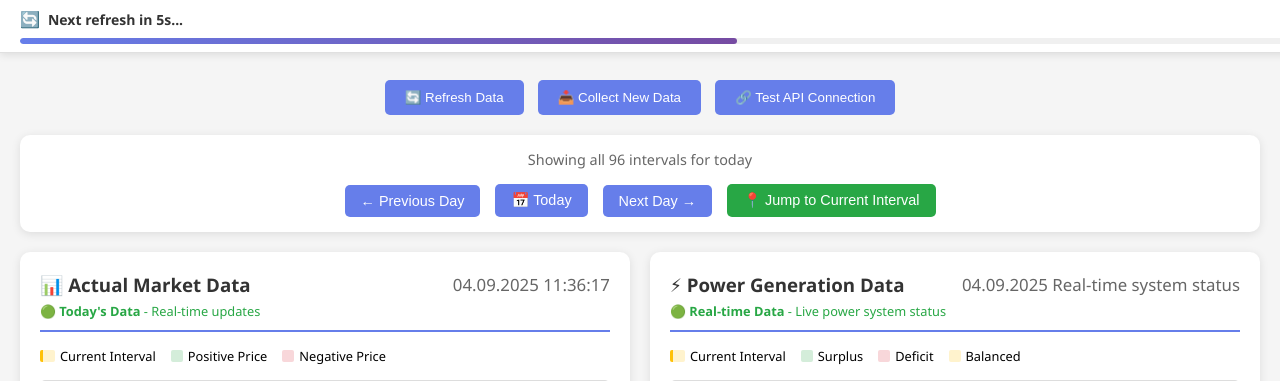
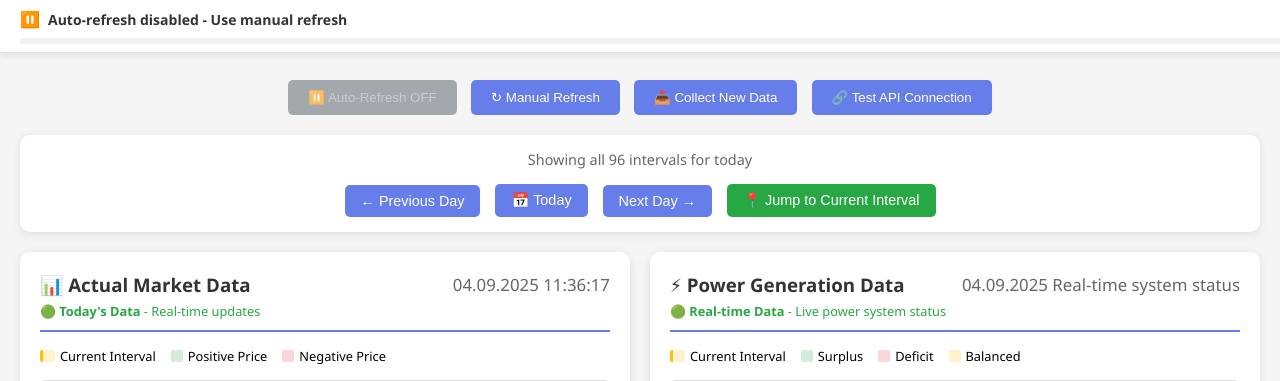
Before and after one commit to catalin-stancel/romanian-energy-dashboard, a FastAPI app: page / in a window 1280 px wide. Shown: the top 381 px of the page. Run offline with FastAPI, Linux system fonts and the light colour scheme; data that the repository does not hold is empty.

Commit message:
Disable auto-refresh by default in dashboard
- Changed autoRefreshEnabled default from true to false
- Users can still manually enable auto-refresh using the toggle button
- State is preserved in localStorage for user preference

```diff
--- a/src/web/templates/dashboard.html
+++ b/src/web/templates/dashboard.html
@@ -27,6 +27,16 @@
         }
         .btn:hover {
             background: #5a6fd8;
+        }
+        .btn.disabled {
+            background: #6c757d;
+            color: #adb5bd;
+            cursor: not-allowed;
+            opacity: 0.6;
+        }
+        .btn.disabled:hover {
+            background: #6c757d;
+            transform: none;
         }
         /* Loading bar system - Always visible countdown */
         .loading-bar-container {
@@ -532,7 +542,8 @@
 </head>
 <body>
     <div class="controls">
-        <button class="btn" onclick="refreshData()">🔄 Refresh Data</button>
+        <button class="btn" id="auto-refresh-btn" onclick="toggleAutoRefresh()">🔄 Auto-Refresh ON</button>
+        <button class="btn" onclick="manualRefresh()">↻ Manual Refresh</button>
         <button class="btn" onclick="collectData()">📥 Collect New Data</button>
         <button class="btn" onclick="testConnection()">🔗 Test API Connection</button>
     </div>
@@ -688,10 +699,86 @@
         let isRefreshing = false;
         const REFRESH_INTERVAL = 10000; // 10 seconds
 
+        // Auto-refresh state management
+        let autoRefreshEnabled = false; // Default to disabled
+
         // Day navigation state
         let currentDisplayDate = null; // The date currently being displayed (YYYY-MM-DD format)
         let totalIntervals = 96;
         let currentIntervalNumber = null;
+
+        // Auto-refresh toggle functionality
+        function toggleAutoRefresh() {
+            autoRefreshEnabled = !autoRefreshEnabled;
+
+            // Save state to localStorage
+            localStorage.setItem('autoRefreshEnabled', autoRefreshEnabled.toString());
+
+            // Update button appearance
+            updateAutoRefreshButton();
+
+            // Handle countdown timer
+            if (autoRefreshEnabled) {
+                // Re-enable auto-refresh
+                if (!isRefreshing && !countdownTimer) {
+                    startCountdownTimer();
+                }
+            } else {
+                // Disable auto-refresh
+                if (countdownTimer) {
+                    clearInterval(countdownTimer);
+                    countdownTimer = null;
+                }
+                updateLoadingBarForDisabled();
+            }
+        }
+
+        function updateAutoRefreshButton() {
+            const button = document.getElementById('auto-refresh-btn');
+            const icon = document.querySelector('.loading-bar-icon');
+
+            if (autoRefreshEnabled) {
+                button.textContent = '🔄 Auto-Refresh ON';
+                button.classList.remove('disabled');
+                button.title = 'Click to disable auto-refresh';
+                if (icon) icon.textContent = '🔄';
+            } else {
+                button.textContent = '⏸️ Auto-Refresh OFF';
+                button.classList.add('disabled');
+                button.title = 'Click to enable auto-refresh';
+                if (icon) icon.textContent = '⏸️';
+            }
+        }
+
+        function updateLoadingBarForDisabled() {
+            const textElement = document.getElementById('loading-bar-text');
+            const fillElement = document.getElementById('loading-bar-fill');
+
+            if (!autoRefreshEnabled) {
+                textElement.textContent = 'Auto-refresh disabled - Use manual refresh';
+                fillElement.style.width = '0%';
+                fillElement.style.background = '#6c757d';
+            } else {
+                fillElement.style.background = 'linear-gradient(90deg, #667eea, #764ba2)';
+            }
+        }
+
+        // Manual refresh function (separate from auto-refresh)
+        function manualRefresh() {
+            refreshData();
+        }
+
+        // Load auto-refresh state from localStorage
+        function loadAutoRefreshState() {
+            const saved = localStorage.getItem('autoRefreshEnabled');
+            if (saved !== null) {
+                autoRefreshEnabled = saved === 'true';
+            }
+            updateAutoRefreshButton();
+            if (!autoRefreshEnabled) {
+                updateLoadingBarForDisabled();
+            }
+        }
 
         // Day navigation functions
         function previousDay() {
@@ -864,6 +951,12 @@
 
         // Countdown loading bar functions
         function startCountdownTimer() {
+            // Don't start countdown if auto-refresh is disabled
+            if (!autoRefreshEnabled) {
+                updateLoadingBarForDisabled();
+                return;
+            }
+
             if (countdownTimer) {
                 clearInterval(countdownTimer);
                 countdownTimer = null;
@@ -876,11 +969,12 @@
             // Reset the bar
             fillElement.style.width = '0%';
             fillElement.style.transition = 'width 0.1s ease-out';
+            fillElement.style.background = 'linear-gradient(90deg, #667eea, #764ba2)';
             textElement.textContent = 'Next refresh in 10s...';
 
             countdownTimer = setInterval(() => {
-                if (isRefreshing) {
-                    return; // Don't update countdown while refreshing
+                if (isRefreshing || !autoRefreshEnabled) {
+                    return; // Don't update countdown while refreshing or if disabled
                 }
 
                 const elapsed = Date.now() - countdownStartTime;
@@ -888,12 +982,14 @@
                 const remainingSeconds = Math.max(0, Math.ceil((REFRESH_INTERVAL - elapsed) / 1000));
 
                 if (progress >= 100 || remainingSeconds <= 0) {
-                    // Time to refresh
-                    clearInterval(countdownTimer);
-                    countdownTimer = null;
-                    fillElement.style.width = '100%';
-                    textElement.textContent = 'Refreshing data...';
-                    refreshData();
+                    // Time to refresh (only if auto-refresh is still enabled)
+                    if (autoRefreshEnabled) {
+                        clearInterval(countdownTimer);
+                        countdownTimer = null;
+                        fillElement.style.width = '100%';
+                        textElement.textContent = 'Refreshing data...';
+                        refreshData();
+                    }
                 } else {
                     // Update progress bar and text
                     fillElement.style.width = `${progress}%`;
@@ -1679,6 +1775,9 @@
 
         // Initialize dashboard
         document.addEventListener('DOMContentLoaded', function() {
+            // Load auto-refresh state from localStorage first
+            loadAutoRefreshState();
+
             // Update time every second
             updateCurrentTime();
             setInterval(updateCurrentTime, 1000);
@@ -1690,7 +1789,7 @@
             });
             testConnection();
 
-            // Start the countdown timer for auto-refresh
+            // Start the countdown timer for auto-refresh (respects loaded state)
             startCountdownTimer();
         });
     </script>
```
